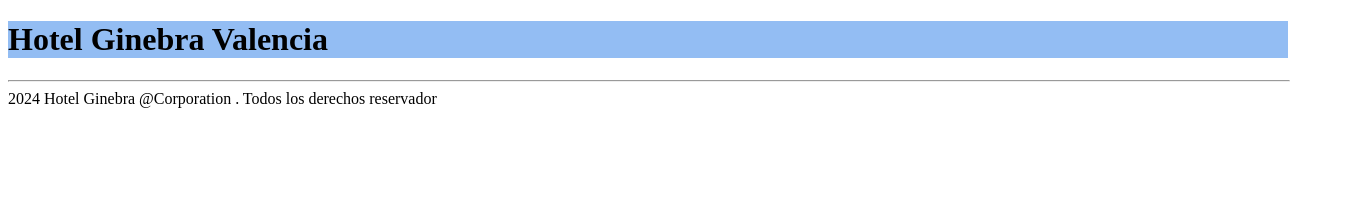
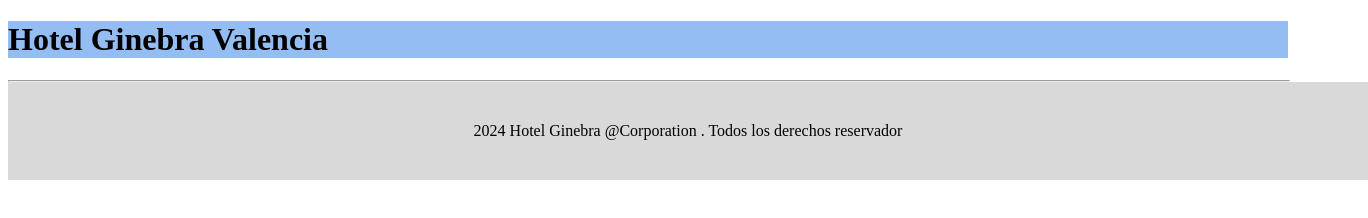
Before and after one commit to JuanilloKing/Proyecto, a plain HTML site: page index.html in a window 1280 px wide. Shown: the whole page, 1368 px wide, since content can reach past the window. Drawn offline with Linux system fonts and the light colour scheme.

Commit message:
estilos.css

```diff
--- a/css/estilos.css
+++ b/css/estilos.css
@@ -5,3 +5,17 @@
 header {
     background-color: #93BDF3;
 }
+
+hr {
+    height:0.01pc;
+    background-color: #000;
+    margin: 0%;
+}
+
+footer {
+    font-family: 'IBM Plex Mono' monospace;
+    font-size: 16px;
+    text-align: center;
+    padding: 40px;
+    background-color: #D9D9D9;
+}
```
